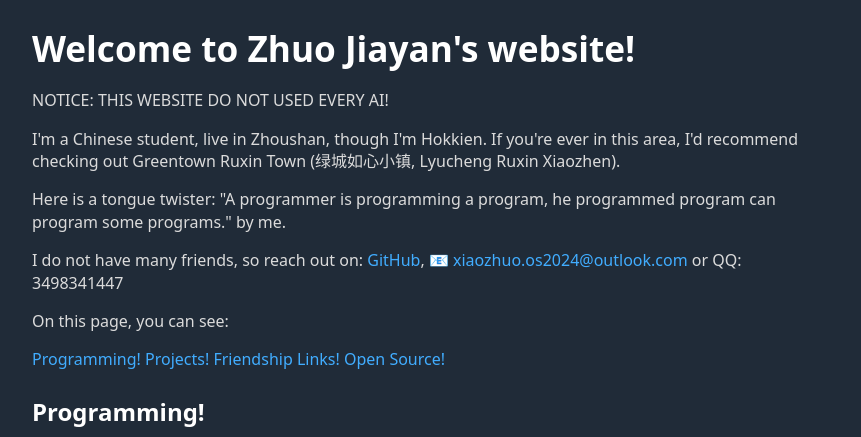
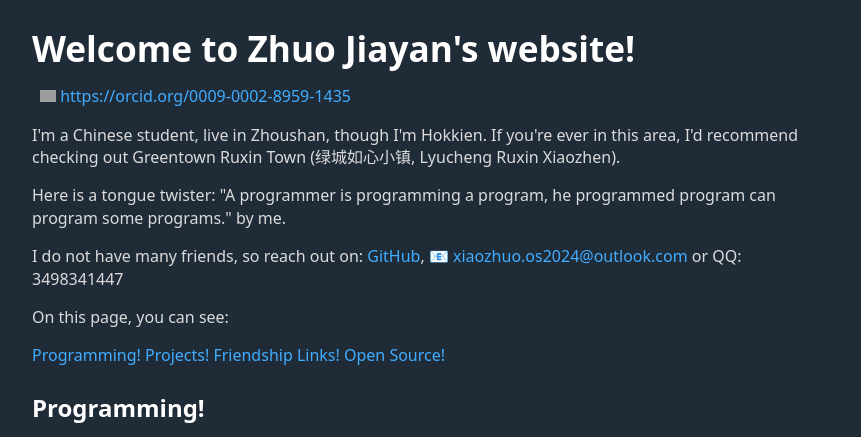
Before and after one commit to ZhuoJiayanStudio/ZhuoJiayanStudio.github.io, a plain HTML site: page index.html in a window 1280 px wide. Shown: the top 437 px of the page, without its empty margins (208-1069 px from the left). Drawn offline with nearby package versions, Linux system fonts and the light colour scheme; grey boxes are pictures that could not be loaded; a script that the page names is missing.

Commit message:
Add ORCID

```diff
--- a/index.html
+++ b/index.html
@@ -8,7 +8,19 @@
 </head>
 <body>
     <h1>Welcome to Zhuo Jiayan's website!</h1>
-    <p>NOTICE: THIS WEBSITE DO NOT USED EVERY AI!</p>
+    <a
+    id="cy-effective-orcid-url"
+    class="underline"
+     href="https://orcid.org/0009-0002-8959-1435"
+     target="orcid.widget"
+     rel="me noopener noreferrer"
+     style="vertical-align: top">
+     <img
+        src="https://orcid.org/sites/default/files/images/orcid_16x16.png"
+        style="width: 1em; margin-inline-start: 0.5em"
+        alt="ORCID iD icon"/>
+      https://orcid.org/0009-0002-8959-1435
+    </a>
     <p>I'm a Chinese student, live in Zhoushan, though I'm Hokkien. If you're ever in this area, I'd recommend checking out Greentown Ruxin Town (绿城如心小镇, Lyucheng Ruxin Xiaozhen).</p>
     <p>Here is a tongue twister: "A programmer is programming a program, he programmed program can program some programs." by me.</p>
     <p>I do not have many friends, so reach out on: <a href="https://github.com/ZhuoJiayanStudio">GitHub</a>, <a href="mailto:xiaozhuo.os2024@outlook.com">xiaozhuo.os2024@outlook.com</a> or QQ: 3498341447</p>
```
